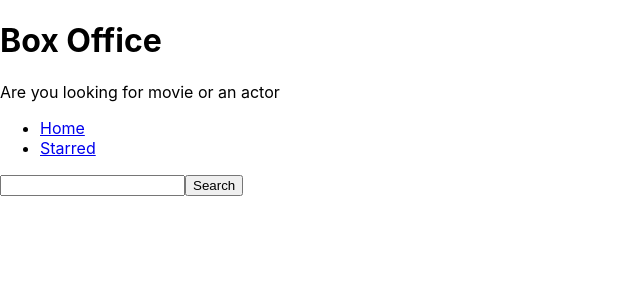
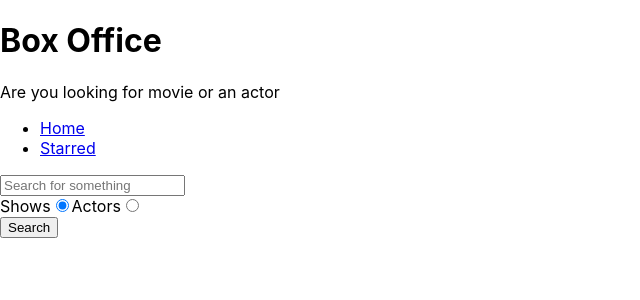
Before and after one commit to MdAzeen/box-office, a React (Create React App) app: page / in a window 1280 px wide. Shown: the top 300 px of the page, without its empty margins (0-640 px from the left). Built offline with nearby package versions, Linux system fonts and the light colour scheme.

Commit message:
Added Search Changes

```diff
--- a/src/pages/Home.js
+++ b/src/pages/Home.js
@@ -6,17 +6,22 @@
 function Home() {
   const [input, setInput] = useState('');
   const [result, setResults] = useState(null);
+  const[searchOption,setsearchOption]=useState('shows');
 
+  const isShowsSearch=searchOption==="shows";
   const onInputChange = ev => {
     setInput(ev.target.value);
   };
 
   const onSearch = () => {
-    apiGet(`/search/shows?q=${input}`).then(results => {
+    apiGet(`/search/${searchOption}?q=${input}`).then(results => {
       setResults(results);
     });
   };
-
+  const onRadioChange=(ev)=>{
+    setsearchOption(ev.target.value);
+  }
+  console.log(searchOption);
   const onKeyDown = ev => {
     if (ev.keyCode === 13) {
       onSearch();
@@ -27,13 +32,14 @@
       return <div>No results</div>;
     }
     if (result && result.length > 0) {
-      return (
-        <div>
-          {result.map(item => (
+      return result[0].show?
+          result.map(item => (
             <div key={item.show.id}>{item.show.name}</div>
-          ))}
-        </div>
-      );
+          )) :
+          result.map(item => (
+            <div key={item.person.id}>{item.person.name}</div>
+          ))
+
     }
     return null;
   };
@@ -41,10 +47,18 @@
     <MainPageLayout>
       <input
         type="text"
+        placeholder="Search for something"
         onChange={onInputChange}
         onKeyDown={onKeyDown}
         value={input}
       />
+      <div>
+        <label htmlFor="shows-search">Shows
+        <input id="shows-search" type="radio" value="shows" checked={isShowsSearch} onChange={onRadioChange} />
+        </label>
+        <label htmlFor="actors-search">Actors
+        <input id="actors-search" type="radio" value="people" checked={!isShowsSearch} onChange={onRadioChange} /></label>
+      </div>
       <button type="button" onClick={onSearch}>
         Search
       </button>
```
